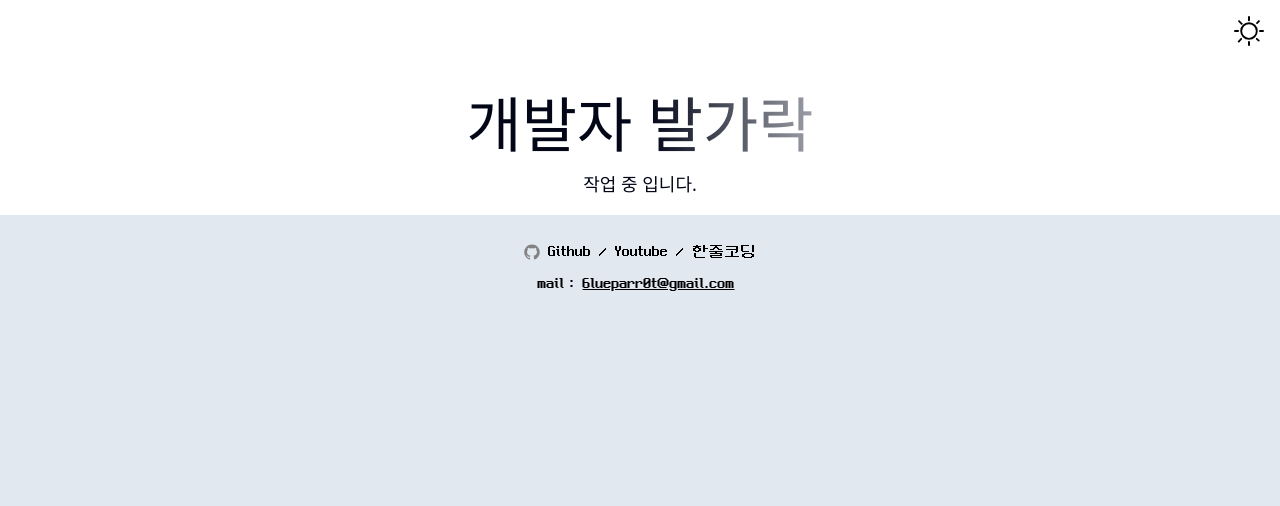
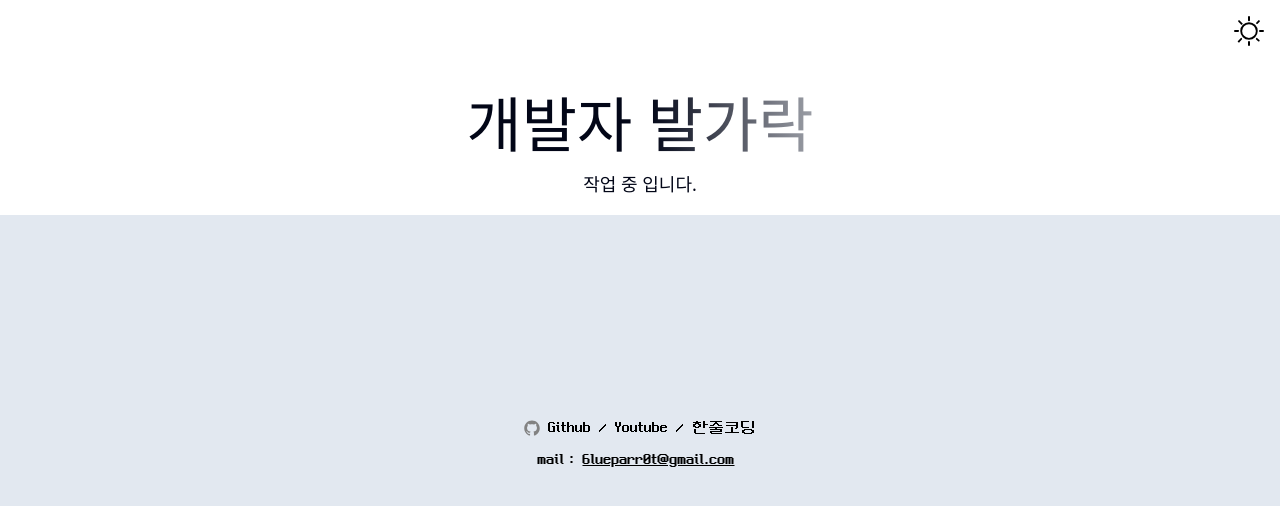
Before and after one commit to 6lueparr0t/6lueparr0t.github.io, an Astro site: page / in a window 1280 px wide. Built offline with nearby package versions, Linux system fonts and the light colour scheme; Astro itself is replaced by a stand-in of ours; a web font is replaced by a local one.

Commit message:
feat: 모바일 생각해서 그냥 단순하게

```diff
--- a/src/components/_Common/Footer.tsx
+++ b/src/components/_Common/Footer.tsx
@@ -36,25 +36,19 @@ const Footer: React.FC = () => {
   }, []);
 
   useEffect(() => {
-    const top = 240 + Math.floor(scrollY * 1.8);
-    const fontSize = Math.floor(scrollY * 0.2);
-
     if (infoRef.current) {
-      infoRef.current?.style.setProperty("top", `${top > 660 ? 660 : top}px`);
-      infoRef.current?.style.setProperty("font-size", `${fontSize < 16 ? 16 : fontSize}px`);
-      svgRef.current?.style.setProperty("width", `${fontSize < 16 ? 16 : fontSize}px`);
-      svgRef.current?.style.setProperty("height", `${fontSize < 16 ? 16 : fontSize}px`);
+      infoRef.current?.style.setProperty("top", `${window.innerHeight / 2}px`);
     }
   }, [infoRef, scrollY]);
 
   return (
-    <footer className="bg-slate-200 dark:bg-slate-700	h-lvh font-['DungGeunMo'] content-center">
-      <div ref={infoRef} className={`flex w-full justify-center absolute`}>
+    <footer className="bg-slate-200 dark:bg-slate-700	h-lvh font-['DungGeunMo']">
+      <div ref={infoRef} className={`flex w-full justify-center sticky pt-4`}>
         <div className="flex flex-col center gap-2">
           <div className="flex justify-center">
             <a href="https://github.io/6lueparr0t" target="_blank" rel="noopener noreferrer">
               <div className="flex items-center gap-2">
-                <svg ref={svgRef} viewBox="0 0 16 16" width="initial" height="initial">
+                <svg ref={svgRef} viewBox="0 0 16 16" width="16px" height="16px">
                   <path
                     fill="#828282"
                     d="M7.999,0.431c-4.285,0-7.76,3.474-7.76,7.761 c0,3.428,2.223,6.337,5.307,7.363c0.388,0.071,0.53-0.168,0.53-0.374c0-0.184-0.007-0.672-0.01-1.32 c-2.159,0.469-2.614-1.04-2.614-1.04c-0.353-0.896-0.862-1.135-0.862-1.135c-0.705-0.481,0.053-0.472,0.053-0.472 c0.779,0.055,1.189,0.8,1.189,0.8c0.692,1.186,1.816,0.843,2.258,0.645c0.071-0.502,0.271-0.843,0.493-1.037 C4.86,11.425,3.049,10.76,3.049,7.786c0-0.847,0.302-1.54,0.799-2.082C3.768,5.507,3.501,4.718,3.924,3.65 c0,0,0.652-0.209,2.134,0.796C6.677,4.273,7.34,4.187,8,4.184c0.659,0.003,1.323,0.089,1.943,0.261 c1.482-1.004,2.132-0.796,2.132-0.796c0.423,1.068,0.157,1.857,0.077,2.054c0.497,0.542,0.798,1.235,0.798,2.082 c0,2.981-1.814,3.637-3.543,3.829c0.279,0.24,0.527,0.713,0.527,1.437c0,1.037-0.01,1.874-0.01,2.129 c0,0.208,0.14,0.449,0.534,0.373c3.081-1.028,5.302-3.935,5.302-7.362C15.76,3.906,12.285,0.431,7.999,0.431z"
```
